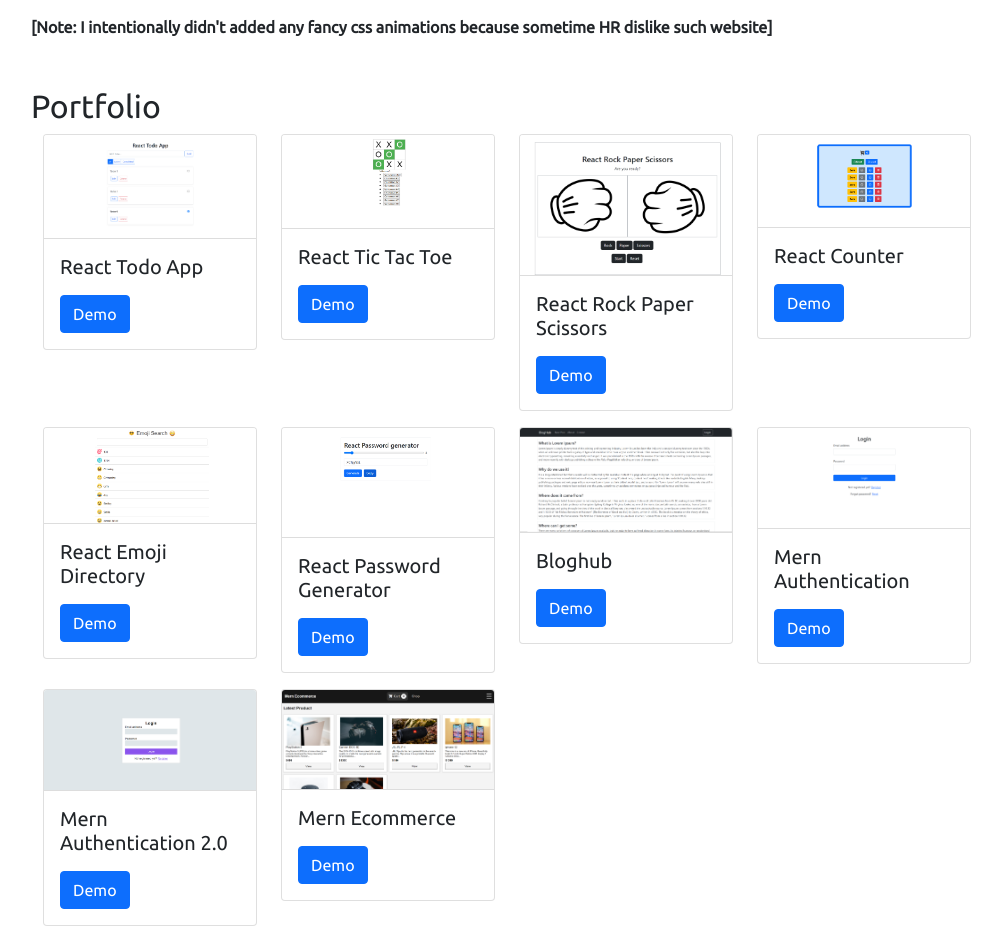
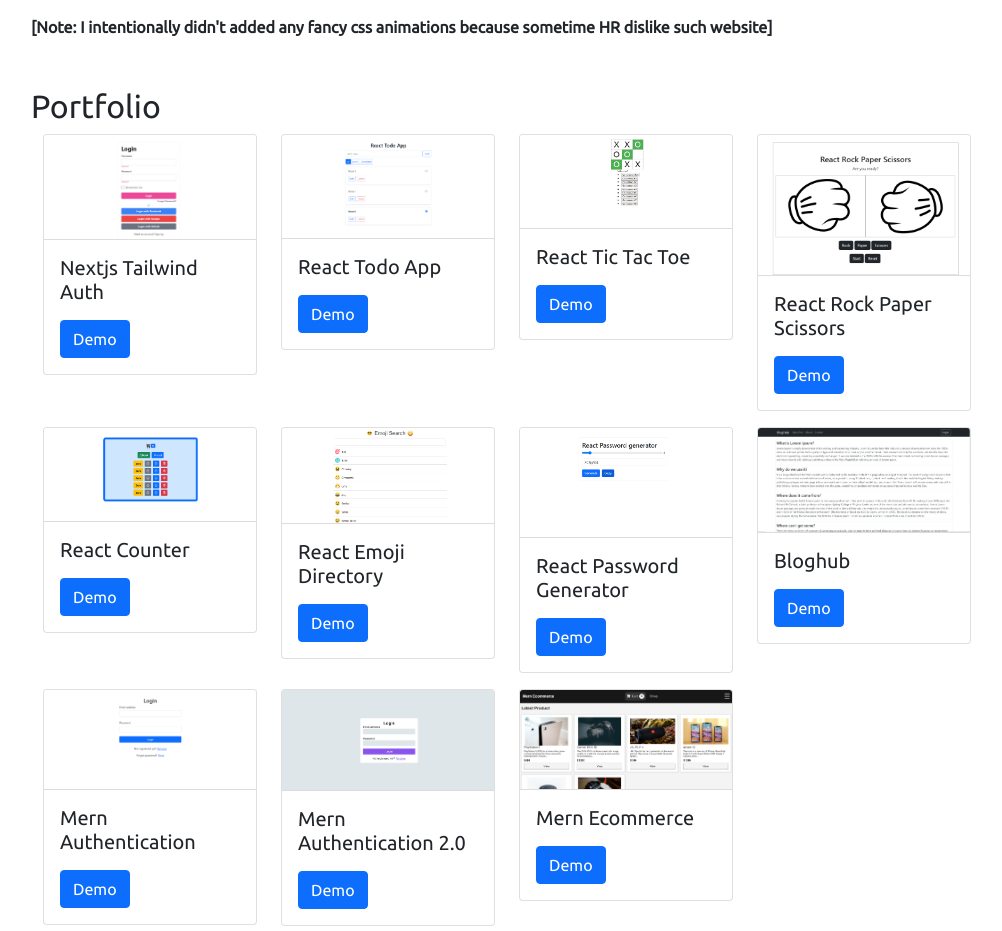
Before and after one commit to ssakib4040/nextjs-portfolio, a React (Vite) app: page / in a window 1280 px wide. Shown: the part 1360-2291 px from the top of the page, without its empty margins (273-1275 px from the left). Built offline with nearby package versions, Linux system fonts and the light colour scheme.

Commit message:
nextjs-tailwind-auth project added

```diff
--- a/src/App.jsx
+++ b/src/App.jsx
@@ -164,59 +164,55 @@ function App() {
           <div className="container">
             <div className="row">
               <Portfolio
+                image="./nextjs-tailwind-auth.png"
+                name="Nextjs Tailwind Auth"
+                projectUrl="https://nextjs-tailwind-auth-lake.vercel.app/"
+              />
+              <Portfolio
                 image="./mern-todo-app.png"
                 name="React Todo App"
                 projectUrl="https://mern-todo-slg.netlify.app/"
               />
-
               <Portfolio
                 image="./react-ttt.png"
                 name="React Tic Tac Toe"
                 projectUrl="https://ssakib4040.github.io/react-tic-tac-toe/"
               />
-
               <Portfolio
                 image="./react-rock-paper-scissors.png"
                 name="React Rock Paper Scissors"
                 projectUrl="https://react-rock-paper-scissors1.netlify.app/"
               />
-
               <Portfolio
                 image="./react-counter.png"
                 name="React Counter"
                 projectUrl="https://react-counter-ssakib4040.netlify.app/"
               />
-
               <Portfolio
                 image="./react-emoji-directory.png"
                 name="React Emoji Directory"
                 projectUrl="https://react-emoji-directory.netlify.app/"
               />
-
               <Portfolio
                 image="./react-password-generator.png"
                 name="React Password Generator"
                 projectUrl="https://react-password-generator1.netlify.app/"
               />
-
               <Portfolio
                 image="./bloghub.png"
                 name="Bloghub"
                 projectUrl="https://bloghub-red.vercel.app/"
               />
-
               <Portfolio
                 image="mern-auth.png"
                 name="Mern Authentication"
                 projectUrl="https://mern-authentication-ssakib4040.herokuapp.com/"
               />
-
               <Portfolio
                 image="mern-auth-2.0.png"
                 name="Mern Authentication 2.0"
                 projectUrl="https://mern-authentication-2.herokuapp.com/"
               />
-
               <Portfolio
                 image="./react-ecommerce.png"
                 name="Mern Ecommerce"
```
Also changed, not shown: public/nextjs-tailwind-auth.png (added), 1 other file (tests, documents, lock files or other folders).
